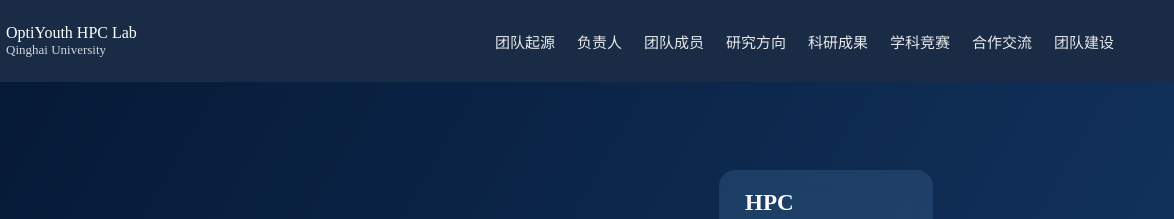
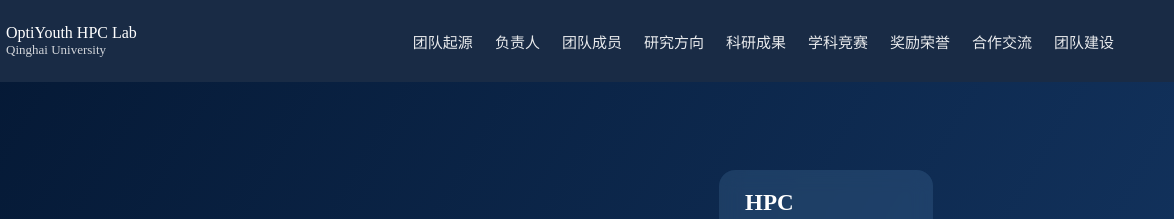
Before and after one commit to OptiYouth-Lab/OptiYouth-Lab, a plain HTML site: page index.html in a window 1280 px wide. Shown: the top 219 px of the page, 106-1280 px from the left. Drawn offline with Linux system fonts and the light colour scheme.

Commit message:
Update index.html

```diff
--- a/index.html
+++ b/index.html
@@ -317,6 +317,7 @@
 <a href="subpage/subpages/direction.html">研究方向</a>
 <a href="subpage/subpages/research.html">科研成果</a>
 <a href="subpage/subpages/competition.html">学科竞赛</a>
+<a href="../../subpage/subpages/awards.html">奖励荣誉</a>
 <a href="subpage/subpages/collaboration.html">合作交流</a>
 <a href="subpage/subpages/building.html">团队建设</a>
 </div>
```
